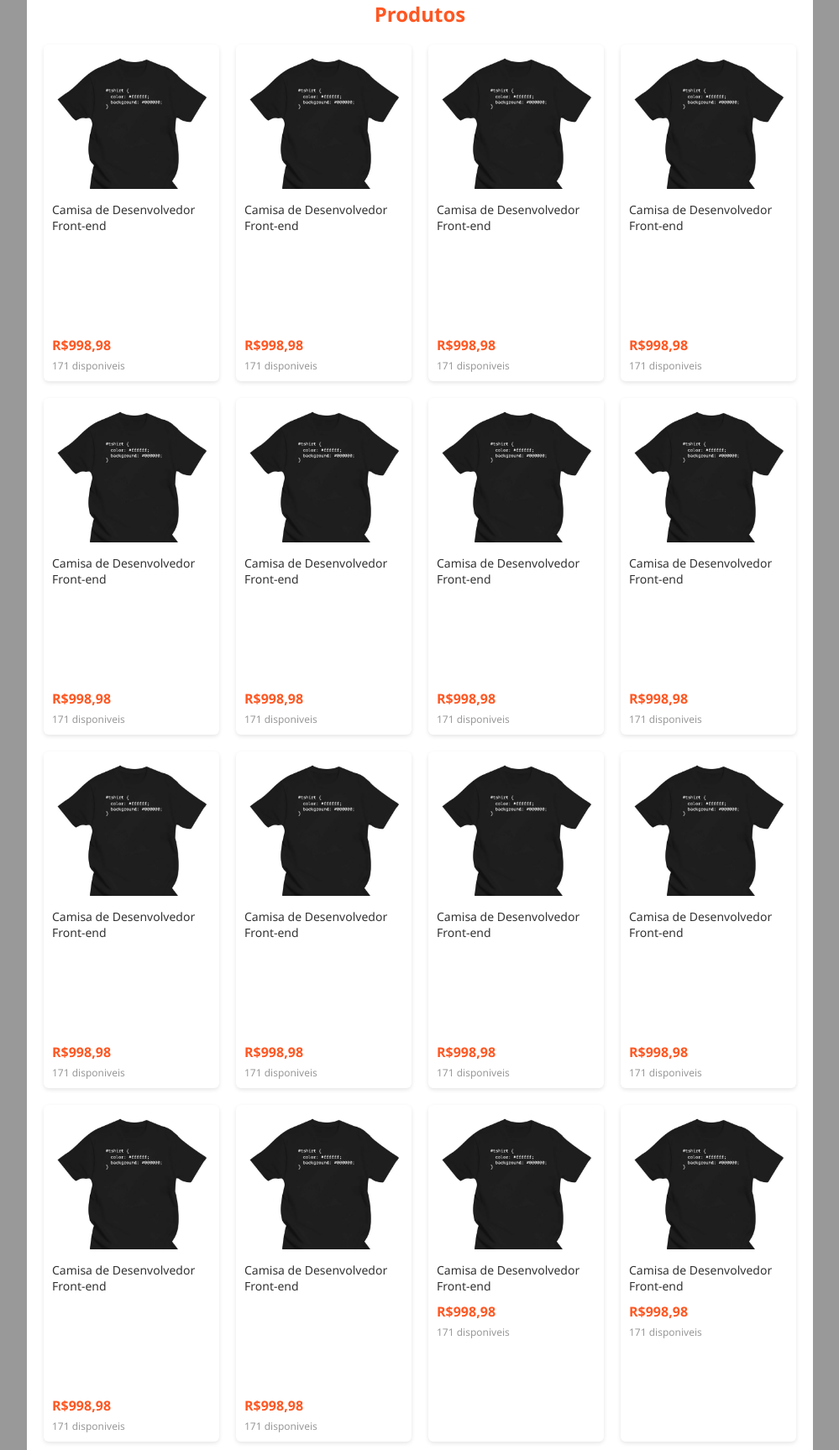
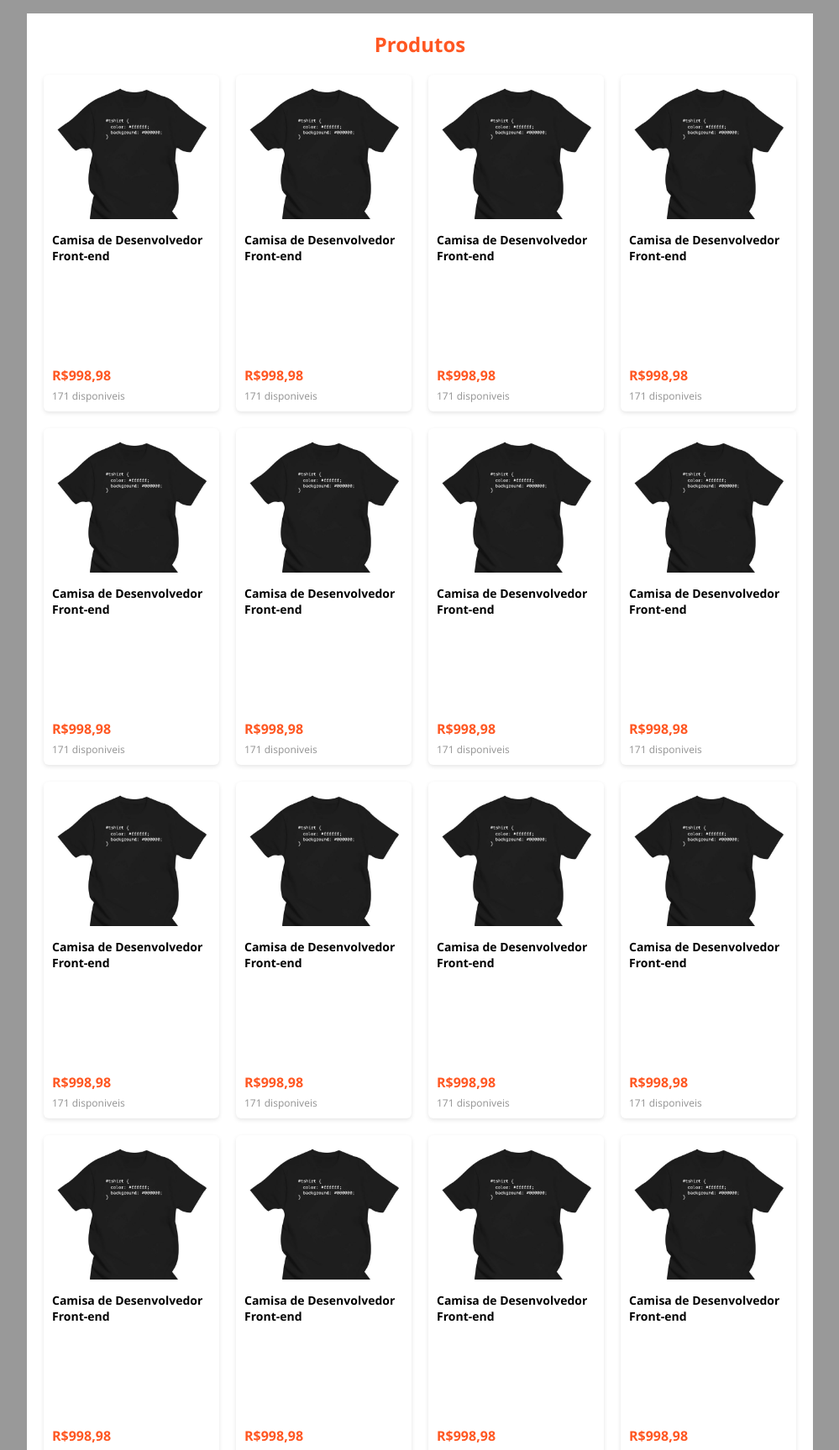
Before and after one commit to EduardoScorpioni/Xhoppi, a PHP site: page /Produtos.php in a window 1280 px wide. Shown: the part 136-1863 px from the top of the page at 84% size, without its empty margins (140-1139 px from the left). Run offline with PHP 8.4, Linux system fonts and the light colour scheme.

Commit message:
conserto dos erros nos Produtos

```diff
--- a/CSS/Produtos.css
+++ b/CSS/Produtos.css
@@ -10,8 +10,15 @@
     padding: 20px;
     width: 70%;
     margin: 0 auto;
+    margin-bottom: 1rem;
+    margin-top: 1rem;
 }
-
+.titulo-secao {
+    grid-column: 1 / -1; /* ocupa todas as colunas */
+    text-align: center;
+    color: #ff5722;
+    margin-bottom: 10px;
+}
 .card{
     background-color: rgb(255, 255, 255);
     padding: 10px;
@@ -28,8 +35,9 @@
 
 .titulo {
     font-size: 14px;
-    color: #333;
+    color: #000000;
     margin: 10px 0;
+    font-weight: bold;
 }
 
 .info {
--- a/Produtos.php
+++ b/Produtos.php
@@ -8,9 +8,10 @@
 </head>
 <body>
         <?php include_once "header.php"?>
-        <h2 class="titulo-secao">Produtos</h2>
 
         <section class = "produtos">
+
+              <h2 class="titulo-secao">Produtos</h2>
 
 
                 <section class="card">
@@ -243,6 +244,10 @@
                   <img src="img/produto1.png" alt="">
                   <p class="titulo">Camisa de Desenvolvedor Front-end</p>
                     <section class = "info">
+                      <section class="detalhes">
+                        <p><strong>Fabricante:</strong> Eletiva Uniformes</p>
+                        <p><strong>Descrição:</strong> Uma camisa ideal para programar por 12 horas seguidas</p>
+                      </section>
                       <span class ="preco"> R$998,98</span>
                       <span class ="estoque"> 171 disponiveis </span>
                     </section>
@@ -253,6 +258,10 @@
                   <img src="img/produto1.png" alt="">
                   <p class="titulo">Camisa de Desenvolvedor Front-end</p>
                     <section class = "info">
+                      <section class="detalhes">
+                        <p><strong>Fabricante:</strong> Eletiva Uniformes</p>
+                        <p><strong>Descrição:</strong> Uma camisa ideal para programar por 12 horas seguidas</p>
+                      </section>
                       <span class ="preco"> R$998,98</span>
                       <span class ="estoque"> 171 disponiveis </span>
                     </section>
@@ -265,6 +274,10 @@
                   <img src="img/produto1.png" alt="">
                   <p class="titulo">Camisa de Desenvolvedor Front-end</p>
                     <section class = "info">
+                      <section class="detalhes">
+                        <p><strong>Fabricante:</strong> Eletiva Uniformes</p>
+                        <p><strong>Descrição:</strong> Uma camisa ideal para programar por 12 horas seguidas</p>
+                      </section>
                       <span class ="preco"> R$998,98</span>
                       <span class ="estoque"> 171 disponiveis </span>
                     </section>
@@ -277,6 +290,10 @@
                   <img src="img/produto1.png" alt="">
                   <p class="titulo">Camisa de Desenvolvedor Front-end</p>
                     <section class = "info">
+                      <section class="detalhes">
+                        <p><strong>Fabricante:</strong> Eletiva Uniformes</p>
+                        <p><strong>Descrição:</strong> Uma camisa ideal para programar por 12 horas seguidas</p>
+                      </section>
                       <span class ="preco"> R$998,98</span>
                       <span class ="estoque"> 171 disponiveis </span>
                     </section>
@@ -287,6 +304,10 @@
                   <img src="img/produto1.png" alt="">
                   <p class="titulo">Camisa de Desenvolvedor Front-end</p>
                     <section class = "info">
+                      <section class="detalhes">
+                        <p><strong>Fabricante:</strong> Eletiva Uniformes</p>
+                        <p><strong>Descrição:</strong> Uma camisa ideal para programar por 12 horas seguidas</p>
+                      </section>
                       <span class ="preco"> R$998,98</span>
                       <span class ="estoque"> 171 disponiveis </span>
                     </section>
@@ -297,6 +318,10 @@
                   <img src="img/produto1.png" alt="">
                   <p class="titulo">Camisa de Desenvolvedor Front-end</p>
                     <section class = "info">
+                      <section class="detalhes">
+                        <p><strong>Fabricante:</strong> Eletiva Uniformes</p>
+                        <p><strong>Descrição:</strong> Uma camisa ideal para programar por 12 horas seguidas</p>
+                      </section>
                       <span class ="preco"> R$998,98</span>
                       <span class ="estoque"> 171 disponiveis </span>
                     </section>
```
Also changed, not shown: verProduto.php (+30 -30 lines).
